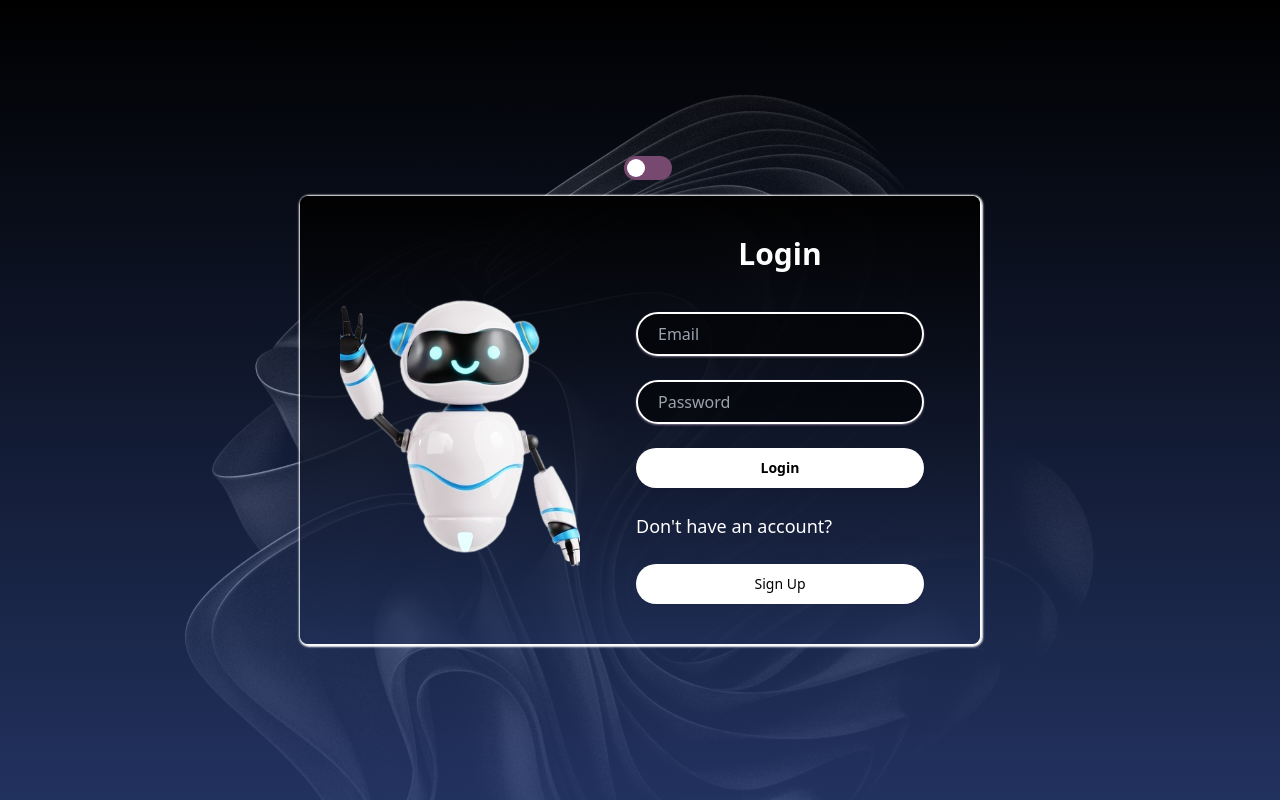
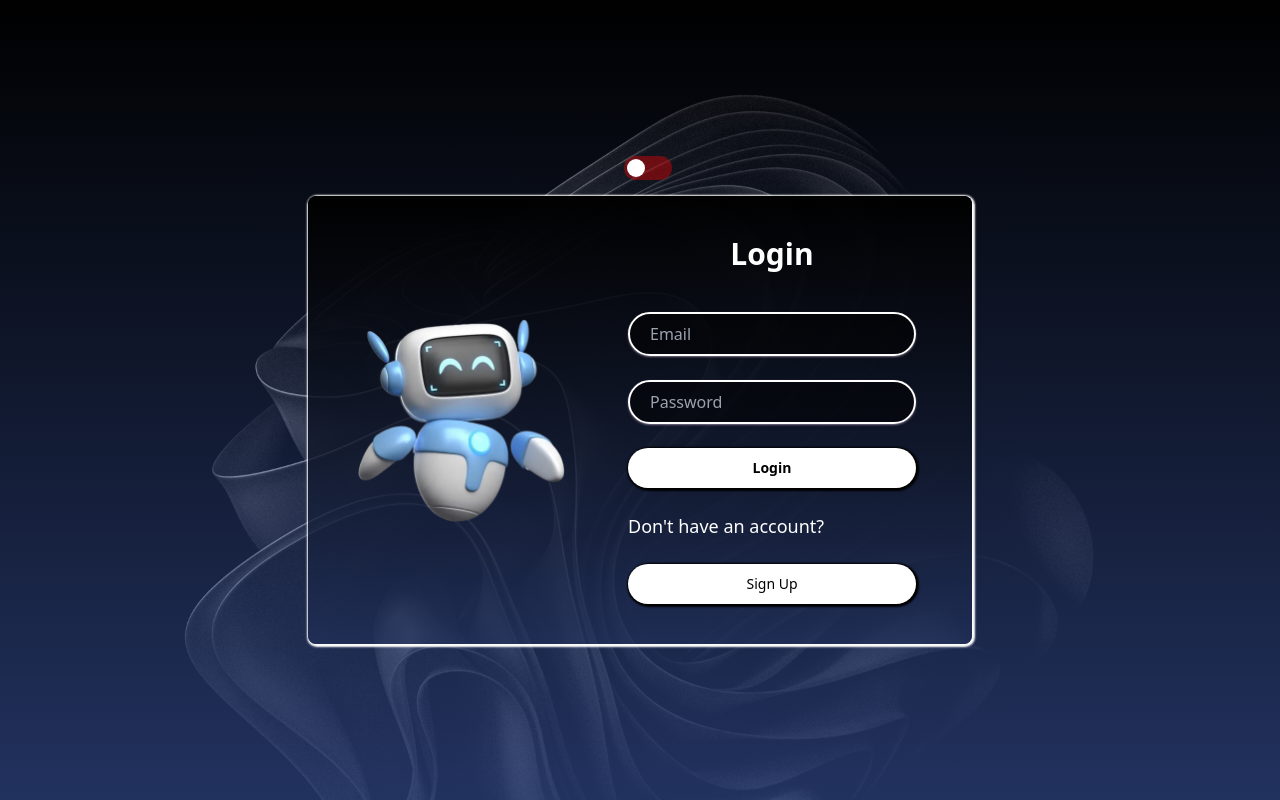
Before and after one commit to Surbhisinghal1234/chatApp-frontend, a React (Vite) app: page /login in a window 1280 px wide. Built offline with nearby package versions, Linux system fonts and the light colour scheme.

Commit message:
change images

```diff
--- a/src/components/theme/theme.css
+++ b/src/components/theme/theme.css
@@ -14,7 +14,7 @@
   .theme-lable .slider {
     width: 3rem;
     height: 1.5rem;
-    background-color: #774971;
+    background-color: rgba(255, 0, 0, 0.377);
     border-radius: 2rem;
     cursor: pointer;
     transition: background-color 0.4s;
--- a/src/pages/login/Login.jsx
+++ b/src/pages/login/Login.jsx
@@ -4,8 +4,10 @@ import useLogin from "../../hooks/useLogin";
 import ThemeToggle from "../../components/theme/ThemeToggle";
 import { useTheme } from "../../hooks/useTheme";
 import "./login.css";
-import img1 from "../../assets/robot.png"
-import img2 from "../../assets/login-robot-2.png"
+// import img1 from "../../assets/robot.png"
+// import img2 from "../../assets/login-robot-2.png"
+import img2 from "../../assets/robot-img7.png"
+
 
 const Login = () => {
   const [email, setEmail] = useState("");
@@ -23,12 +25,12 @@ const Login = () => {
 
         <ThemeToggle theme={theme} toggleTheme={toggleTheme} />
 
-      <div className="flex login-content rounded-lg items-center justify-center p-10 gap-10">
-      <div className="login-left-bg h-[20rem] w-[15rem] hidden md:flex">
-          <img src={theme === 'light' ? img2 : img1}alt="" className="h-[100%] w-[100%] object-cover" />
+      <div className="flex login-content rounded-lg items-center justify-center py-8 px-6 sm:p-10 gap-10">
+      <div className="login-left-bg h-[14rem] w-[14rem] hidden md:flex">
+          <img src={theme === 'light' ? img2 : img2}alt="" className="h-[100%] w-[100%] object-cover" />
       </div>
-      <div className=" flex flex-col gap-10 md:w-[20rem] px-4">
-        <h1 className={`text-xl sm:text-2xl md:text-3xl font-semibold text-center ${theme === "light" ? "text-slate-700" : "text-white"}`}>
+      <div className=" flex flex-col gap-10 w-auto md:w-[20rem] sm:px-4">
+        <h1 className={`text-xl sm:text-2xl md:text-3xl font-semibold text-center ${theme === "light" ? "text-slate-900" : "text-white"}`}>
           Login
           {/* <span className={`text-black inline-block ml-3  ${theme === "light" ? "text-slate-700" : "text-white"}`}>Chat Application</span> */}
         </h1>
@@ -65,7 +67,7 @@ const Login = () => {
           >
             {loading ? <span className="loading  loading-spinner"></span> : "Login"}
           </button>
-          <Link className={`text-lg font-medium hover:underline  ${theme==="light"? "hover:text-black" : "hover:text-gray-500"}`}   to="/signup">
+          <Link className={`text-lg font-medium hover:underline   ${theme==="light"? "hover:text-black text-black" : "hover:text-gray-300"}`}   to="/signup">
             {"Don't "} have an account?
           </Link>
           <Link className="btn btn-same  rounded-full text-center px-8 py-2 font-medium border-none" to="/signup">
--- a/src/pages/login/login.css
+++ b/src/pages/login/login.css
@@ -54,8 +54,21 @@
   background: white;
   box-shadow: 1px 1px 2px 2px #22021ec4 !important;
   color:  #22021ec4;
+  transition: all .5s ease-in-out;
+
 }
 
+.dark-theme .btn-same{
+  box-shadow: 1px 1px 2px 2px black !important;
+
+}
+.dark-theme .btn-same:hover{
+  background-color: #381d1d01 !important;
+  color: white !important;
+  border: none !important;
+  transition: all .5s ease-in-out;
+
+}
 
 .dark-theme  .btn{
   height: 2rem !important;
--- a/src/pages/welcomePage/Welcomepage.jsx
+++ b/src/pages/welcomePage/Welcomepage.jsx
@@ -1,6 +1,8 @@
 import React, { useState, useEffect } from 'react';
 import img1 from "../../assets/robot.png";
 import img2 from "../../assets/robot-img6.png"
+import img3 from "../../assets/robot.png"
+import img4 from "../../assets/login-robot-2.png"
 import "../login/login.css"
 import "./welcome.css";
 import { Link } from 'react-router-dom';
@@ -27,14 +29,14 @@ const Welcomepage = () => {
   }, []);
 
   return (
-    <div className='welcome-bg flex flex-col items-center justify-center h-screen text-center'>
+    <div className='welcome-bg flex flex-col items-center justify-center h-screen text-center gap-2'>
 
 
       <ThemeToggle theme={theme} toggleTheme ={toggleTheme}/>
      <div className='flex flex-col justify-center items-center gap-8'>
 
       <div className=" h-[13rem] w-[13rem] md:flex">
-          <img src={theme === 'light' ? img2 : img1}alt="" className="h-[100%] w-[100%] object-cover" />
+          <img src={theme === 'light' ? img4 : img4}alt="" className="h-[100%] w-[100%] object-cover" />
       </div>
       <div className=''>
         <span className={`font-bold text-2xl md:text-4xl px-4 ${theme==="light" ? "text-black": "text-white"}`}>{text}</span>
```
Also changed, not shown: src/pages/welcomePage/welcome.css (+0 -10 lines), src/assets/robot-img7.png (added).
